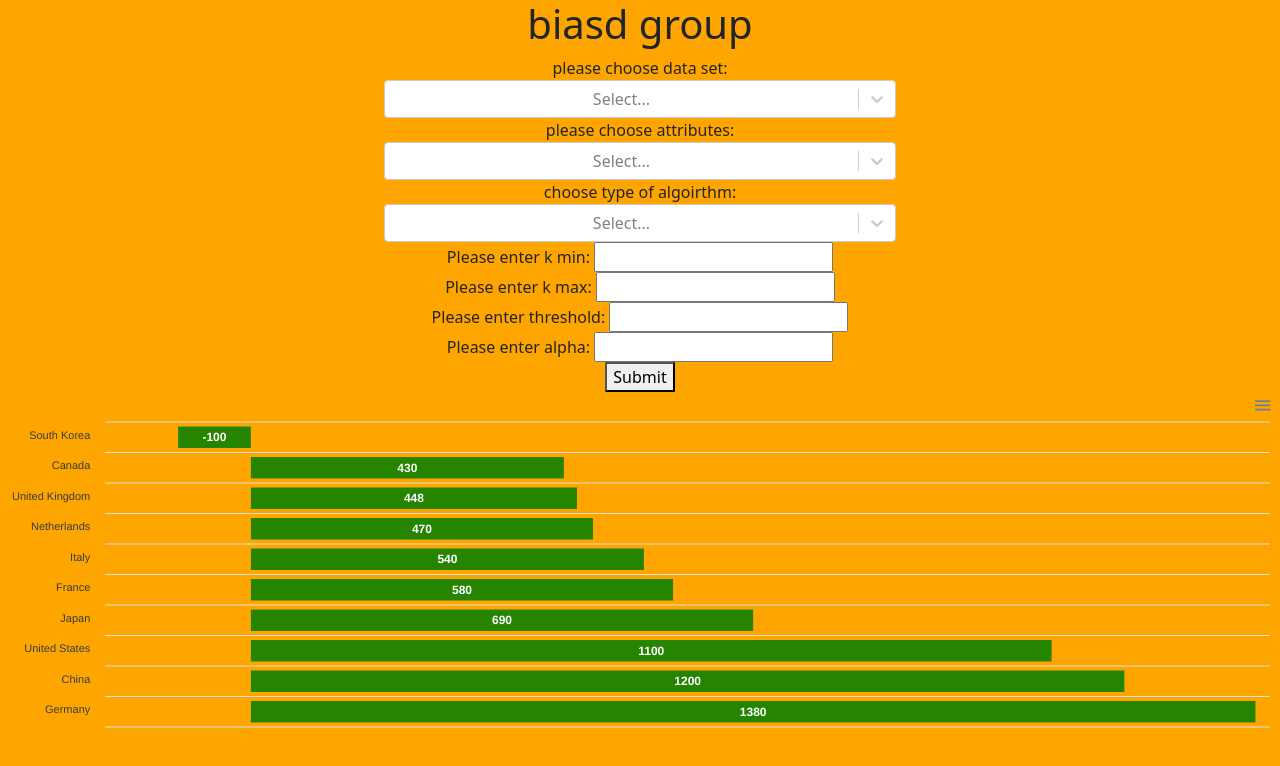
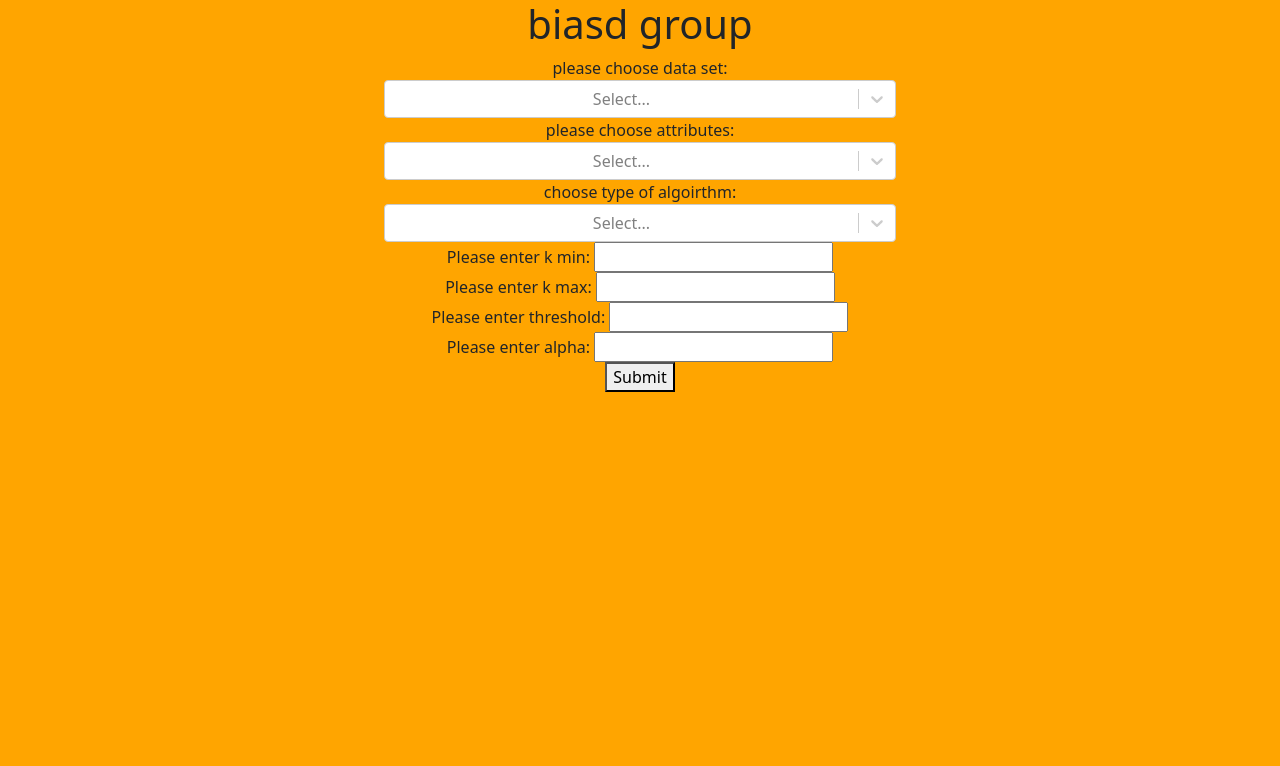
Before and after one commit to emi273/DEXER-frontend-part, a React (Create React App) app: page / in a window 1280 px wide. Shown: the top 766 px of the page. Built offline with nearby package versions, Linux system fonts and the light colour scheme.

Commit message:
add preventDefoult

```diff
--- a/package.json
+++ b/package.json
@@ -8,11 +8,11 @@
     "@testing-library/user-event": "^13.5.0",
     "apexcharts": "^3.36.3",
     "bootstrap": "^5.2.3",
-    "create-react-app": "^5.0.1",
+    "create-react-app": "^1.2.1",
     "react": "^18.2.0",
     "react-apexcharts": "^1.4.0",
     "react-dom": "^18.2.0",
-    "react-scripts": "5.0.1",
+    "react-scripts": "^5.0.1",
     "react-select": "^5.7.0",
     "web-vitals": "^2.1.4"
   },
--- a/src/App.js
+++ b/src/App.js
@@ -1,7 +1,6 @@
-import './App.css';
-import ReactDOM from 'react-dom';
 import UploadData from './components/UploadData'
-import ShapleyGraph from './components/ShapleyGraph'
+import React, { useState } from "react";
+// import ShapleyGraph from './components/ShapleyGraph'
 
 
 
@@ -12,8 +11,8 @@
       <div className='test'>
         <UploadData />
       </div>
-      <ShapleyGraph data={[-100, 430, 448, 470, 540, 580, 690, 1100, 1200, 1380]}
-       attributes={['South Korea', 'Canada', 'United Kingdom', 'Netherlands', 'Italy', 'France', 'Japan','United States', 'China', 'Germany']} />
+      {/* <ShapleyGraph data={[-100, 430, 448, 470, 540, 580, 690, 1100, 1200, 1380]}
+       attributes={['South Korea', 'Canada', 'United Kingdom', 'Netherlands', 'Italy', 'France', 'Japan','United States', 'China', 'Germany']} /> */}
     </div>
   );
 }
--- a/src/components/ShapleyGraph.jsx
+++ /dev/null
@@ -1,37 +0,0 @@
-import React from "react";
-import '../App.css';
-import ReactApexChart from 'react-apexcharts';
-
-function ShapleyGraph(props){
-        const options =  {
-            colors: ['#008000'],
-          chart: {
-            type: 'bar',
-          },
-          plotOptions: {
-            bar: {
-              horizontal: true,
-            },
-          },
-          xaxis: {
-            categories: props.attributes,
-            show: false,
-            labels: {
-              show: false
-            },
-            axisBorder: {
-              show: false
-            },
-            axisTicks: {
-              show: false
-            }
-          }
-        }
-      return (
-  <div id="chart">
-<ReactApexChart options={options} series={[{data:props.data}]} type="bar" height={350}  />
-</div>
-          );
-        }
-
-      export default ShapleyGraph;
--- a/src/components/UploadData.jsx
+++ b/src/components/UploadData.jsx
@@ -1,8 +1,8 @@
-import { isLabelWithInternallyDisabledControl } from "@testing-library/user-event/dist/utils";
 import React, { useState } from "react";
 import Select from "react-select";
 import '../App.css';
-import Consts from './consts';
+import Consts from './consts'
+
 
 const PROPOTIONAL = "propotional"
 const NON_PROPOTIONAL = "non-propotional"
@@ -60,10 +60,10 @@
     const [ifUpload, setIfUpload] = useState(false);
     const [numOfOption, setNumOfOption] = useState("1");
     const [typeOfAlgorithm, setTypeOfAlgorithm] = useState("propotional")
-    const [kMin,setKMin]=useState(0);
-    const [kMax, setKMax]=useState(0);
-    const [threshold, setThreshold]=useState(0);
-    const [alpha, setAlpha]=useState(0);
+    const [kMin, setKMin] = useState(0);
+    const [kMax, setKMax] = useState(0);
+    const [threshold, setThreshold] = useState(0);
+    const [alpha, setAlpha] = useState(0);
 
 
     const onChooseDataSet = (choice) => {
@@ -91,11 +91,17 @@
         setTypeOfAlgorithm(choice.value);
     }
 
-    const handleSubmit = () => {
+    const handleSubmit = (event) => {
+        event.preventDefault();
         const data = {
-            name: "emmi"
+            numOfOption: numOfOption,
+            typeOfAlgorithm: typeOfAlgorithm,
+            kMin: kMin,
+            kMax: kMax,
+            threshold: threshold,
+            alpha: alpha
         };
-        fetch("http://localhost:3000/blabla", {
+        fetch("http://localhost:3000/run", {
             method: "POST",
             headers: {
                 "Content-Type": "application/json",
@@ -114,7 +120,7 @@
     return (
         <form className="select">
             <label> please choose data set: </label>
-            <Select options={optionsForData} onChange={(choice)=>onChooseDataSet(choice)} styles={{ className: 'margin' }} />
+            <Select options={optionsForData} onChange={(choice) => onChooseDataSet(choice)} styles={{ className: 'margin' }} />
             <div>
                 {ifUpload && <input type="file" name="json" onChange={() => { }} />}
                 {ifUpload && <input type="file" name="csv" onChange={() => { }} />}
@@ -125,7 +131,7 @@
             <Select label={'type_of_algorthm'} options={optionsForAlgorithm} onChange={(choice) => onChooseAlgorithm(choice)} />
             <label> Please enter k min: </label> <input type="text" name="k_min" onChange={handleChangeKMin} />
             <br />
-            <label> Please enter k max: </label> <input type="text" name="k_max" onChange={handleChangeKMax}  />
+            <label> Please enter k max: </label> <input type="text" name="k_max" onChange={handleChangeKMax} />
             <br />
             <label> Please enter threshold: </label> <input type="text" name="threshold" onChange={handleChangeThreshold} />
             <br />
--- a/src/components/consts.js
+++ b/src/components/consts.js
@@ -1,4 +1,4 @@
-class Consts{
+class Consts {
     optionsStudents = [
         { value: "school ", label: "student's school" },
         { value: "sex", label: "student's sex" },
```
Also changed, not shown: 1 other file (tests, documents, lock files or other folders). Lines whose indentation alone changed are shown as unchanged.
